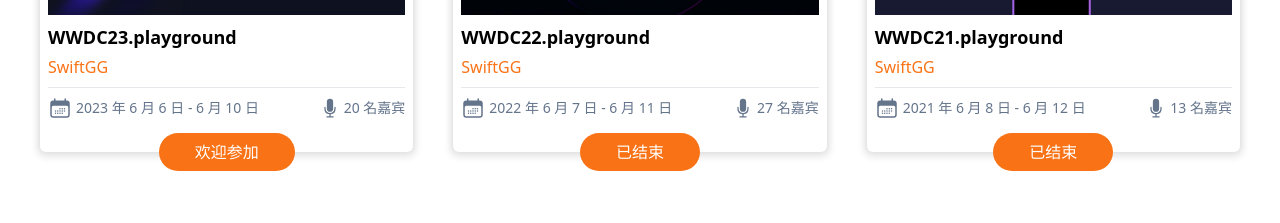
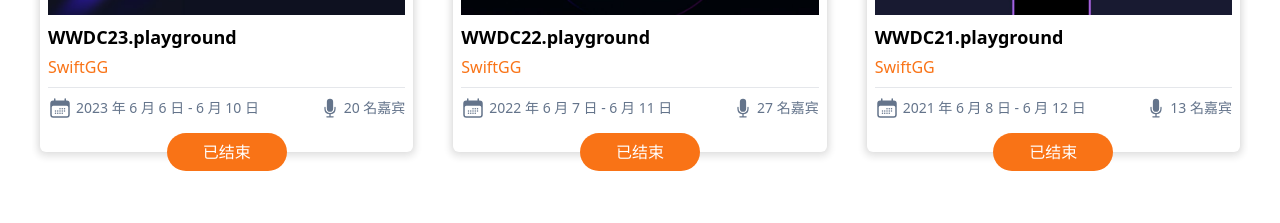
Before and after one commit to SwiftGGTeam/swiftgg-homepage-new, a Vue app: page / in a window 1280 px wide. Shown: the part 1660-1883 px from the top of the page. Built offline with nearby package versions, Linux system fonts and the light colour scheme.

Commit message:
feat: update status

```diff
--- a/src/WWDCPlayground.js
+++ b/src/WWDCPlayground.js
@@ -16,7 +16,7 @@
 }
 
 export const activities = [
-  new Playground(wwdc23CoverImg, "WWDC23.playground", "SwiftGG", "2023 年 6 月 6 日 - 6 月 10 日", "20 名嘉宾", "欢迎参加", "https://wwdc23.boxueio.com"),
+  new Playground(wwdc23CoverImg, "WWDC23.playground", "SwiftGG", "2023 年 6 月 6 日 - 6 月 10 日", "20 名嘉宾", "已结束", "https://wwdc23.boxueio.com"),
   new Playground(wwdc22CoverImg, "WWDC22.playground", "SwiftGG", "2022 年 6 月 7 日 - 6 月 11 日", "27 名嘉宾", "已结束", "https://wwdc22.boxueio.com"),
   new Playground(wwdc21CoverImg, "WWDC21.playground", "SwiftGG", "2021 年 6 月 8 日 - 6 月 12 日", "13 名嘉宾", "已结束", "https://wwdc21.boxueio.com")
 ]
```
